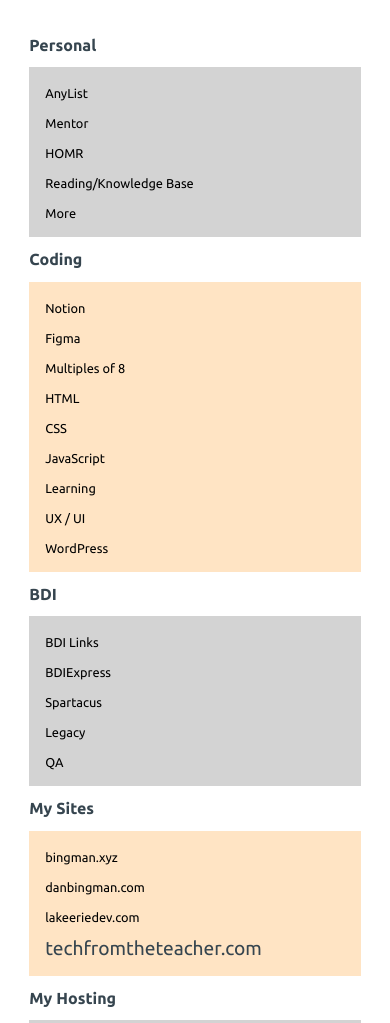
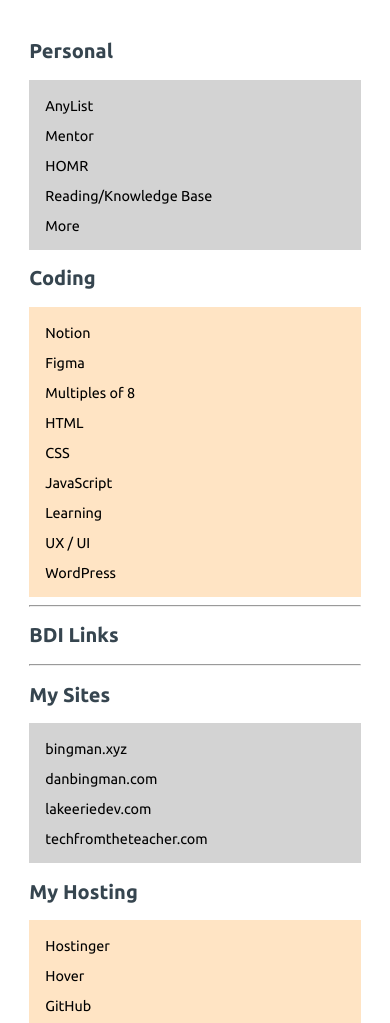
Before and after one commit to dbingtech/Links, a plain HTML site: page index.html in a window 390 px wide. Shown: the part 73-1096 px from the top of the page. Drawn offline with Linux system fonts and the light colour scheme.

Commit message:
Removed individual BDI Links

```diff
--- a/index.html
+++ b/index.html
@@ -44,15 +44,17 @@
     <div><a href="wordpress.html">WordPress</a></div>
   </section>
 
-  <h2>BDI</h2>
+  <hr>
+  <a href="https://www.bdilinks.bingman.xyz"><h2>BDI Links</h2></a>
+  <hr>
 
-  <section id="bdi" class="container">
+  <!-- <section id="bdi" class="container">
     <div><a href="https://www.bdilinks.bingman.xyz">BDI Links</a></div>
     <div><a href="https://www.bdiexpress.com/us/en/">BDIExpress</a></div>
     <div><a href="https://testjs.onebdi.com/us/en/">Spartacus</a></div>
     <div><a href="https://legacy.bdiexpress.com">Legacy</a></div>
     <div><a href="https://qac.onebdi.com/us/en/">QA</a></div>
-  </section>
+  </section> -->
 
   <h2>My Sites</h2>
 
@@ -60,7 +62,7 @@
     <div><a href="https://www.bingman.xyz">bingman.xyz</a></div>
     <div><a href="https://danbingman.com/">danbingman.com</a></div>
     <div><a href="https://www.lakeeriedev.com">lakeeriedev.com</a></div>
-      <a href="https://www.techfromtheteacher.com">techfromtheteacher.com</a>
+    <div><a href="https://www.techfromtheteacher.com">techfromtheteacher.com</a>
     </div>
   </section>
 
@@ -111,8 +113,8 @@
       <div><a href="https://www.tiobe.com/tiobe-index/">TIOBE</a></div>
       <div>
         <a href="https://www.w3.org/WAI/standards-guidelines/wcag/"
+        >Web Accessibility</a></div>
         <div><a href="https://www.w3.org/">W3C</a></div>
-        >Web Accessibility</a></div>
         <div>
           <a href="https://www.whatsmydns.net/"
           >What's My DNS</a
--- a/scss/pages/_homepage.scss
+++ b/scss/pages/_homepage.scss
@@ -3,3 +3,8 @@
     flex-direction: row;
     gap: 3rem;
 }
+#bdilinks{
+    font-size: 1.5rem;
+    padding: 8px;
+    margin:  8px;
+}
--- a/scss/styles.scss
+++ b/scss/styles.scss
@@ -48,10 +48,10 @@
 }
 @media only screen and (max-width: 525px) {
   h2 {
-    font-size: 1rem;
+    font-size: 1.25rem;
   }
   .container div a {
-    font-size: 0.8rem;
+    font-size: .9rem;
   }
 }
 /* ------------ Return Home Link ----------*/
```
Also changed, not shown: dist/styles.css, 1 other file.
